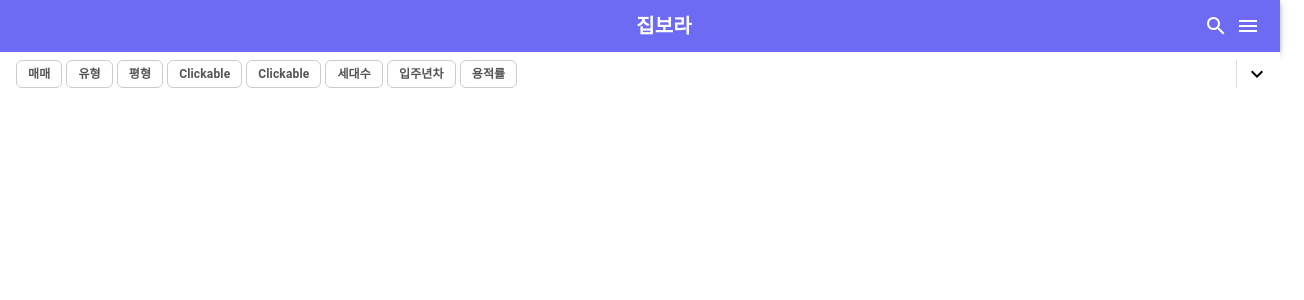
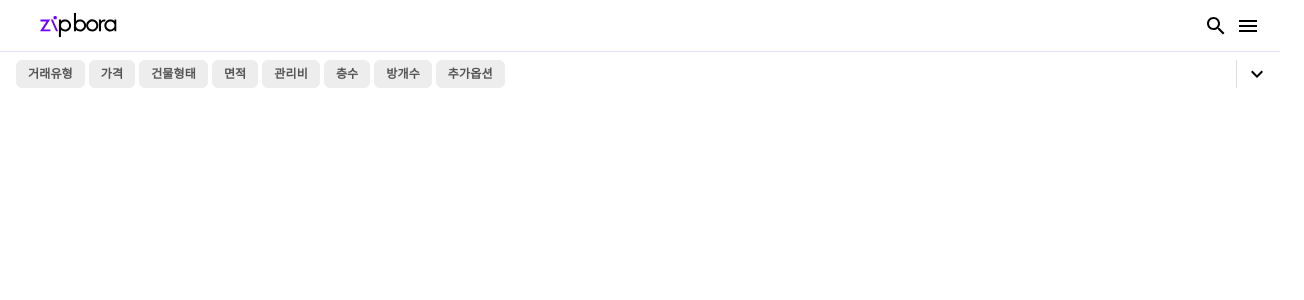
Before and after one commit to zipbora/zipbora-service-app, a Next.js app: page /profile in a window 1280 px wide. Shown: the top 300 px of the page, 1304 px wide, since content can reach past the window. Built offline with nearby package versions, Linux system fonts and the light colour scheme.

Commit message:
feat: subfilter menu 추가

```diff
--- a/src/assets/index.js
+++ b/src/assets/index.js
@@ -1 +1 @@
-export { default as zipboraLogo } from "./zipbora_main_logo.svg";
+export { default as ZipboraLogo } from "./zipbora_main_logo.svg";
--- a/src/components/service/molcules/FilterMenu.tsx
+++ b/src/components/service/molcules/FilterMenu.tsx
@@ -10,7 +10,7 @@ import { throttle } from "lodash";
 
 const FilterMenu: React.FC = () => {
   const [isExpanded, setIsExpanded] = useState(false);
-
+  const [selectedChip, setSelectedChip] = useState("");
   const chipWrapperRef = useRef<any>(null);
   const chipScrollStartRef = useRef<any>(null);
   const chipScrollEndRef = useRef<any>(null);
@@ -57,6 +57,7 @@ const FilterMenu: React.FC = () => {
       position: relative;
       display: flex;
       flex-direction: column;
+      background: white;
     `,
     filterWrapper: css`
       position: relative;
@@ -69,16 +70,20 @@ const FilterMenu: React.FC = () => {
     chip: css`
       height: 1.75rem;
       color: #555555;
-      border: 1px solid #cccccc;
+      background: #ededed;
+      border: 1px solid #ededed;
       border-radius: 6px;
       margin-right: 0.25rem;
       margin-bottom: 0.25rem;
       font-size: 0.75rem;
       font-weight: 600;
+      &.MuiChip-clickable:hover {
+        background-color: #6d6af4;
+      }
       &:hover {
         border: 1px solid #6d6af4;
-        color: #6d6af4;
-        background-color: transparent;
+        color: #ffffff;
+        background: #6d6af4;
       }
     `,
     chipTotalWrapper: (props: DrawerTypeProps) => css`
@@ -142,6 +147,16 @@ const FilterMenu: React.FC = () => {
         display: none;
       `}
     `,
+    subFilterWrapper: css`
+      background: #ededed;
+      color: #333333;
+    `,
+  };
+
+  const getSubFilter = {
+    // info: <Info  />,
+    // warning: <Warning />,
+    // error: <Error />,
   };
 
   return (
@@ -155,49 +170,49 @@ const FilterMenu: React.FC = () => {
             ref={chipWrapperRef}
           >
             <Chip
-              label="매매"
+              label="거래유형"
               css={styles.chip}
               variant="outlined"
               onClick={handleClick}
             />
             <Chip
-              label="유형"
+              label="가격"
               css={styles.chip}
               variant="outlined"
               onClick={handleClick}
             />
             <Chip
-              label="평형"
+              label="건물형태"
               css={styles.chip}
               variant="outlined"
               onClick={handleClick}
             />
             <Chip
-              label="Clickable"
+              label="면적"
               css={styles.chip}
               variant="outlined"
               onClick={handleClick}
             />
             <Chip
-              label="Clickable"
+              label="관리비"
               css={styles.chip}
               variant="outlined"
               onClick={handleClick}
             />
             <Chip
-              label="세대수"
+              label="층수"
               css={styles.chip}
               variant="outlined"
               onClick={handleClick}
             />
             <Chip
-              label="입주년차"
+              label="방개수"
               css={styles.chip}
               variant="outlined"
               onClick={handleClick}
             />
             <Chip
-              label="용적률"
+              label="추가옵션"
               css={styles.chip}
               variant="outlined"
               onClick={handleClick}
@@ -213,6 +228,7 @@ const FilterMenu: React.FC = () => {
           )}
         </div>
       </div>
+      {/* <div css={styles.subFilterWrapper}>{getSubFilter[selectedChip]}</div> */}
       {isExpanded && (
         <div
           css={css`
--- a/src/components/service/molcules/SideMenuItem.tsx
+++ b/src/components/service/molcules/SideMenuItem.tsx
@@ -56,6 +56,7 @@ const SideMenuItem: React.FC = () => {
     <div>
       {menuList.map(menu => (
         <div
+          key={menu.name}
           css={css`
             height: 2.5rem;
             display: flex;
--- a/src/components/service/organisms/ServiceMainGNB.tsx
+++ b/src/components/service/organisms/ServiceMainGNB.tsx
@@ -9,6 +9,7 @@ import { css } from "@emotion/react";
 import { MainLogo } from "../../../assets/Icons";
 import SiderBar from "./ServiceSiderBar";
 import FilterMenu from "../molcules/FilterMenu";
+import ZipboraMainLogo from "../../../assets/zipbora_main_logo.svg";
 
 const StyledToolbar = styled(Toolbar)(({ theme }) => ({
   alignItems: "flex-start",
@@ -23,10 +24,11 @@ const StyledToolbar = styled(Toolbar)(({ theme }) => ({
 const ServiceMainGNB: React.FC = () => {
   const styles = {
     appbarStyle: css`
-      background-color: #6d6af4;
+      background-color: #ffffff;
       height: 3.25rem;
       .MuiToolbar-gutters {
         min-height: 3.25rem;
+        border-bottom: 1px solid rgba(109, 106, 244, 0.2);
       }
     `,
   };
@@ -40,22 +42,14 @@ const ServiceMainGNB: React.FC = () => {
             padding: 0;
           `}
         >
-          <Typography
-            variant="h6"
-            component="div"
-            css={css`
-              flex-grow: 1;
-              text-align: center;
-              display: flex;
-              justify-content: center;
-              align-items: center;
-              position: absolute;
-              width: 100%;
-              font-weight: 700;
-            `}
-          >
-            집보라
-          </Typography>
+          <div>
+            <ZipboraMainLogo
+              width="7rem"
+              height="2.5rem"
+              viewBox="150 -80 300 300"
+            />
+          </div>
+
           <div
             css={css`
               position: absolute;
@@ -67,6 +61,7 @@ const ServiceMainGNB: React.FC = () => {
             <SearchIcon
               css={css`
                 width: 2rem;
+                color: black;
               `}
             />
             <SiderBar />
--- a/src/components/service/organisms/ServiceSiderBar.tsx
+++ b/src/components/service/organisms/ServiceSiderBar.tsx
@@ -55,6 +55,7 @@ const SiderBar: React.FC<Props> = ({ onClose, visible }) => {
         onClick={toggleDrawer(true)}
         css={css`
           width: 2rem;
+          color: black;
         `}
       />
       <SwipeableDrawer
@@ -63,6 +64,7 @@ const SiderBar: React.FC<Props> = ({ onClose, visible }) => {
         onClose={toggleDrawer(false)}
         onOpen={toggleDrawer(true)}
         css={styles.drawer}
+        hideBackdrop
       >
         <div style={{ display: "flex", margin: "1rem" }}>
           <CloseIcon css={styles.closeIcon} onClick={toggleDrawer(false)} />
--- a/src/components/service/templates/ServiceMapLayout.tsx
+++ b/src/components/service/templates/ServiceMapLayout.tsx
@@ -1,5 +1,5 @@
 import Link from "next/link";
-import { useEffect, useState } from "react";
+import { CSSProperties, useEffect, useState } from "react";
 import { debounce } from "lodash";
 import Script from "next/script";
 
@@ -12,7 +12,7 @@ const ServiceMapLayout: React.FC = () => {
 
   const [zoom, setZoom] = useState<number>(0);
 
-  const mapStyle = {
+  const mapStyle: CSSProperties = {
     width: "100%",
     height: "calc(100%)",
     position: "absolute",
```
Also changed, not shown: src/assets/Icons.js, src/assets/zipbora_main_logo.svg (added).
